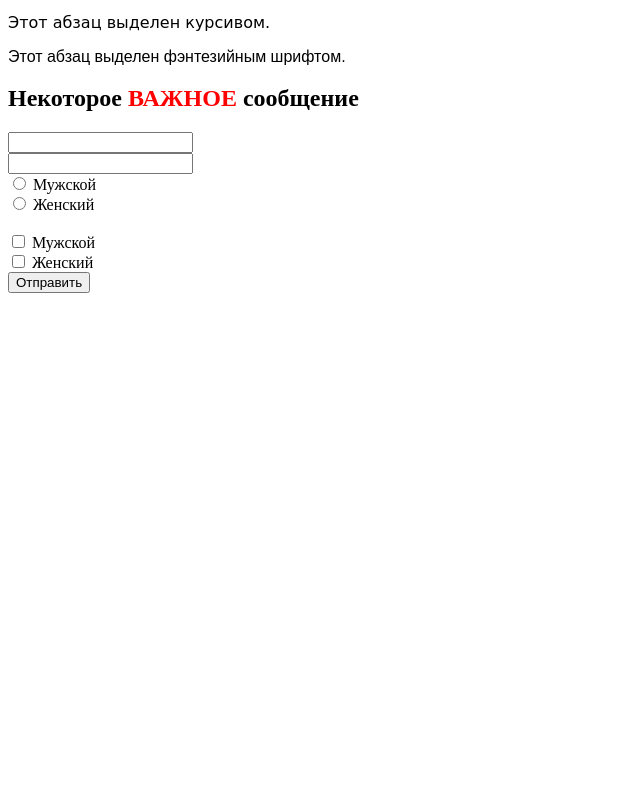
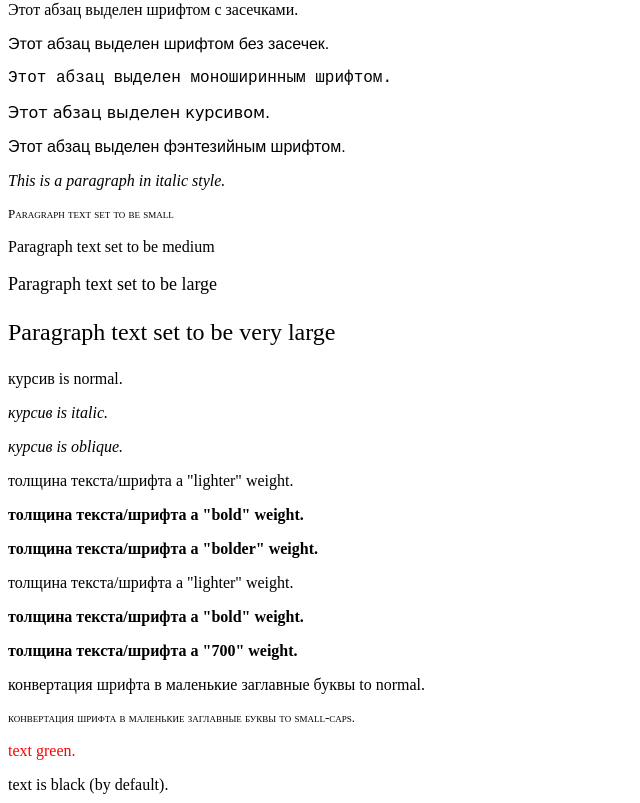
Before and after one commit to Kiniska/Web, a plain HTML site: page Sololearn/CSS sololearn/firstCSS.html in a window 1280 px wide. Shown: the part 1994-2797 px from the top of the page, without its empty margins (0-640 px from the left). Before the commit the page ends 2295 px from the top, so only its background shows below. Drawn offline with Linux system fonts and the light colour scheme; files whose address does not match are found by name.

Commit message:
цвета css

```diff
--- a/Sololearn/CSS sololearn/firstCSS.html
+++ b/Sololearn/CSS sololearn/firstCSS.html
@@ -95,6 +95,44 @@
 		<p class="cursive"> Этот абзац выделен курсивом. </p>
 		<p class="fantasy"> Этот абзац выделен фэнтезийным шрифтом. </p>
 
+		<!--разные размеры шрифтов ниже-->
+
+		<p class="italic">This is a paragraph in italic style.</p>
+
+		<p class="small">
+  		 Paragraph text set to be small
+		</p>
+		<p class="medium">
+   		Paragraph text set to be medium
+		</p>
+		<p class="large">
+   		Paragraph text set to be large
+		</p>
+		<p class="xlarge">
+   		Paragraph text set to be very large
+		</p>
+
+		<p class="normal">курсив is normal.</p>
+		<p class="italic">курсив is italic.</p>
+		<p class="oblique">курсив is oblique.</p>
+
+		<p class="light"> толщина текста/шрифта a "lighter" weight.</p>
+		<p class="bold"> толщина текста/шрифта a "bold" weight.</p>
+		<p class="bolder"> толщина текста/шрифта a "bolder" weight.</p>
+
+		<p class="light">толщина текста/шрифта a "lighter" weight.</p>
+		<p class="thick">толщина текста/шрифта a "bold" weight.</p>
+		<p class="thicker">толщина текста/шрифта a "700" weight.</p>
+
+		<p class="normal">конвертация шрифта в маленькие заглавные буквы to normal.</p>
+		<p class="small">конвертация шрифта в маленькие заглавные буквы to small-caps.</p>
+
+		<p class="example"> text  green.</p>
+		text is black (by default).
+
+		<h1> заголовок голубой </h1>
+		<p class="example"> параграф красный </p>
+
 
 
 
--- a/Sololearn/CSS sololearn/styleCSS.css
+++ b/Sololearn/CSS sololearn/styleCSS.css
@@ -26,3 +26,82 @@ p.cursive {
 p.fantasy {
     font-family: Blippo, fantasy;
 }
+
+/*разные размеры шрифтов ниже */
+
+p.small {
+    font-size: small;
+}
+p.medium {
+    font-size: medium;
+}
+p.large {
+    font-size: large;
+}
+p.xlarge {
+    font-size: x-large;
+}
+
+h1 { font-size: 50px;}
+
+p.italic {
+    font-style: italic;
+}
+
+/* курсивное начертание*/
+
+p.normal {
+    font-style: normal;
+}
+p.italic {
+    font-style: italic;
+}
+p.oblique {
+    font-style: oblique;
+}
+
+/*толщина текста,шрифта */
+
+p.light {
+    font-weight: lighter;
+}
+p.bold {
+    font-weight: bold;
+}
+p.bolder {
+    font-weight: bolder;
+}
+
+/*толщина текста,шрифта */
+
+p.light {
+    font-weight: lighter;
+}
+p.thick {
+    font-weight: bold;
+}
+p.thicker {
+    font-weight: 700;
+}
+
+/* конвертация шрифта в маленькие заглавные буквы */
+
+p.normal {
+    font-variant: normal;
+}
+p.small {
+    font-variant: small-caps;
+}
+
+/* цвета */
+p.example {
+    color: green;
+}
+
+/* заголовок голубой, параграф красный */
+h1 {
+    color: #0000FF;
+}
+p.example {
+    color: rgb(255,0,0);
+}
```
Also changed, not shown: 3 other files.
